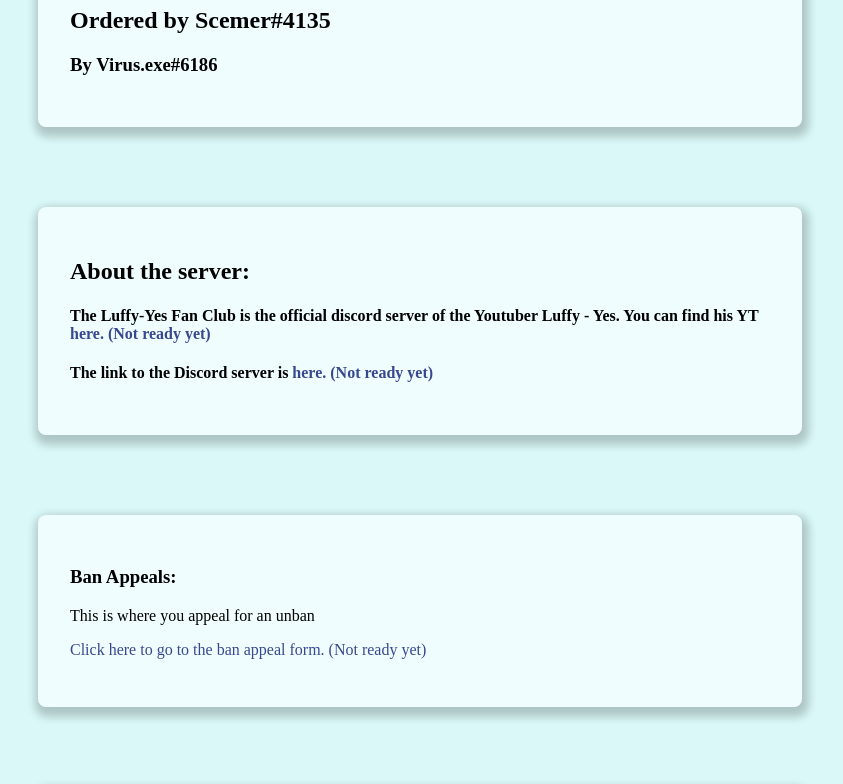
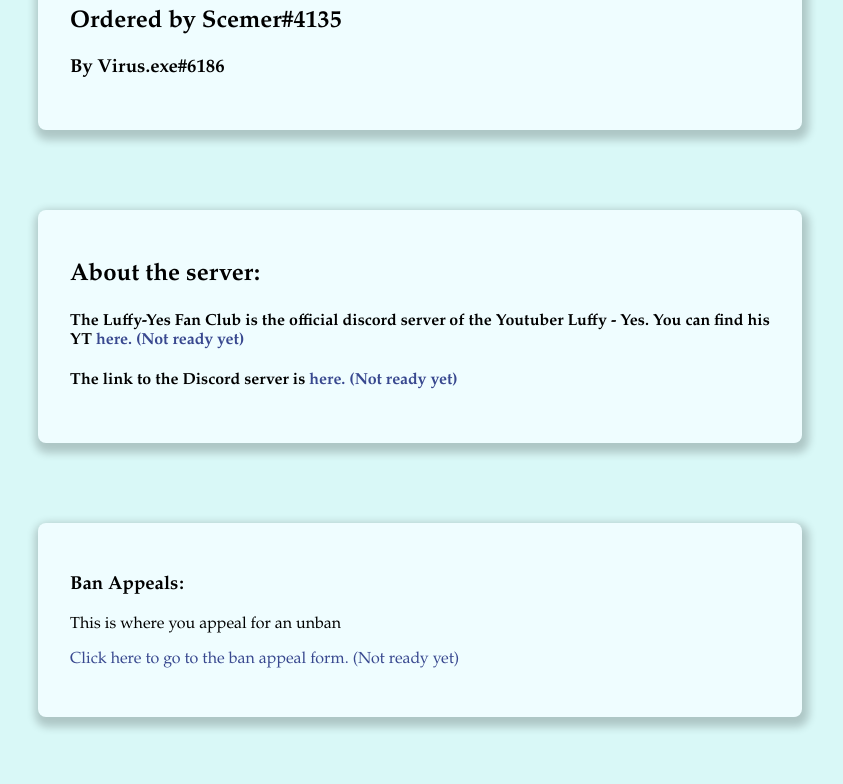
Before and after one commit to Danx3mer/Luffy-Yes-Appeals, a plain HTML site: page index.html in a window 1280 px wide. Shown: the part 185-969 px from the top of the page, without its empty margins (220-1063 px from the left). Drawn offline with Linux system fonts and the light colour scheme.

Commit message:
Font Update 2 (Garamond font)

```diff
--- a/index.html
+++ b/index.html
@@ -9,7 +9,7 @@
         background-color: #d9f8f7;
         margin: 0;
         padding: 0;
-        font-family: "sans-serif", "sans-serif", "sans-serif", "sans-serif", "sans-serif", "sans-serif", "sans-serif", "sans-serif", "sans-serif";
+        font-family: "Garamond", "Garamond", "Garamond", "Garamond", "Garamond", "Garamond", "Garamond", "Garamond", "Garamond";
 
     }
     div {
```
